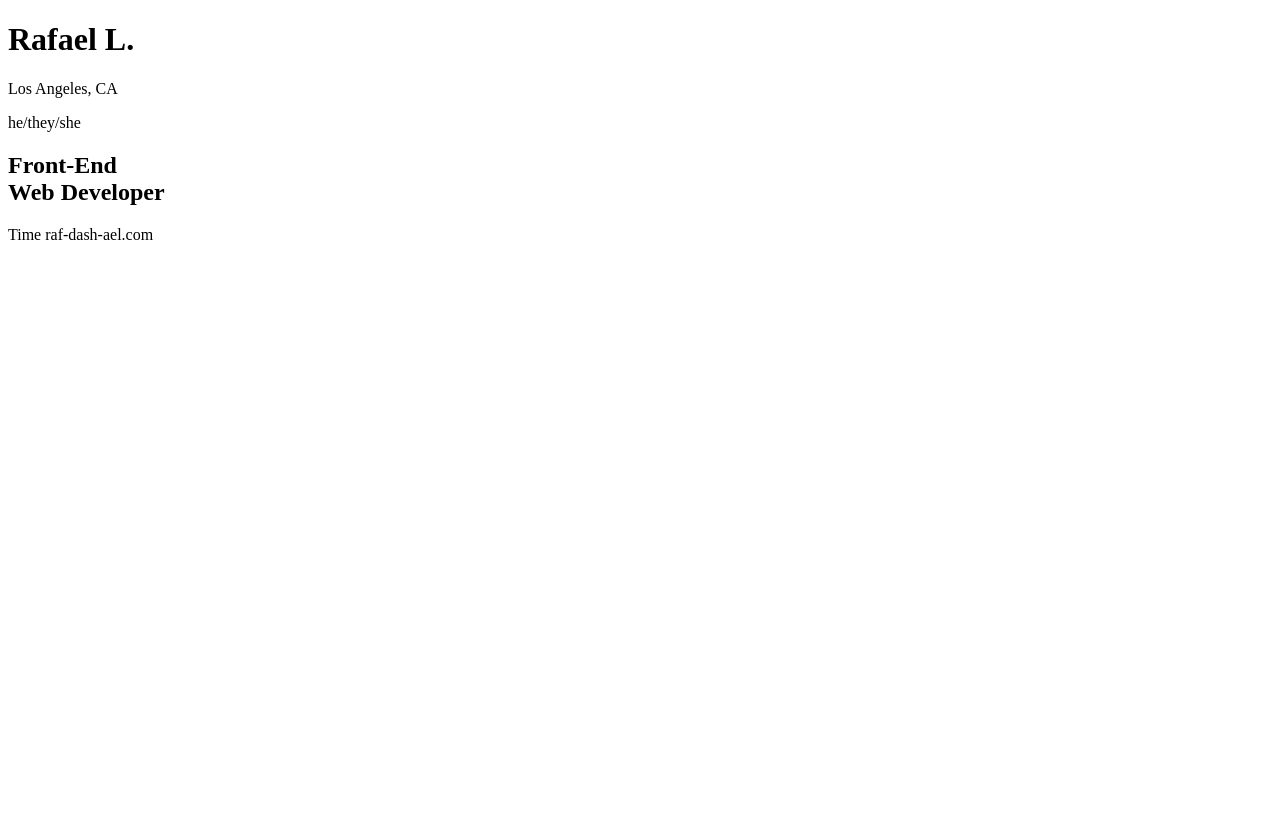
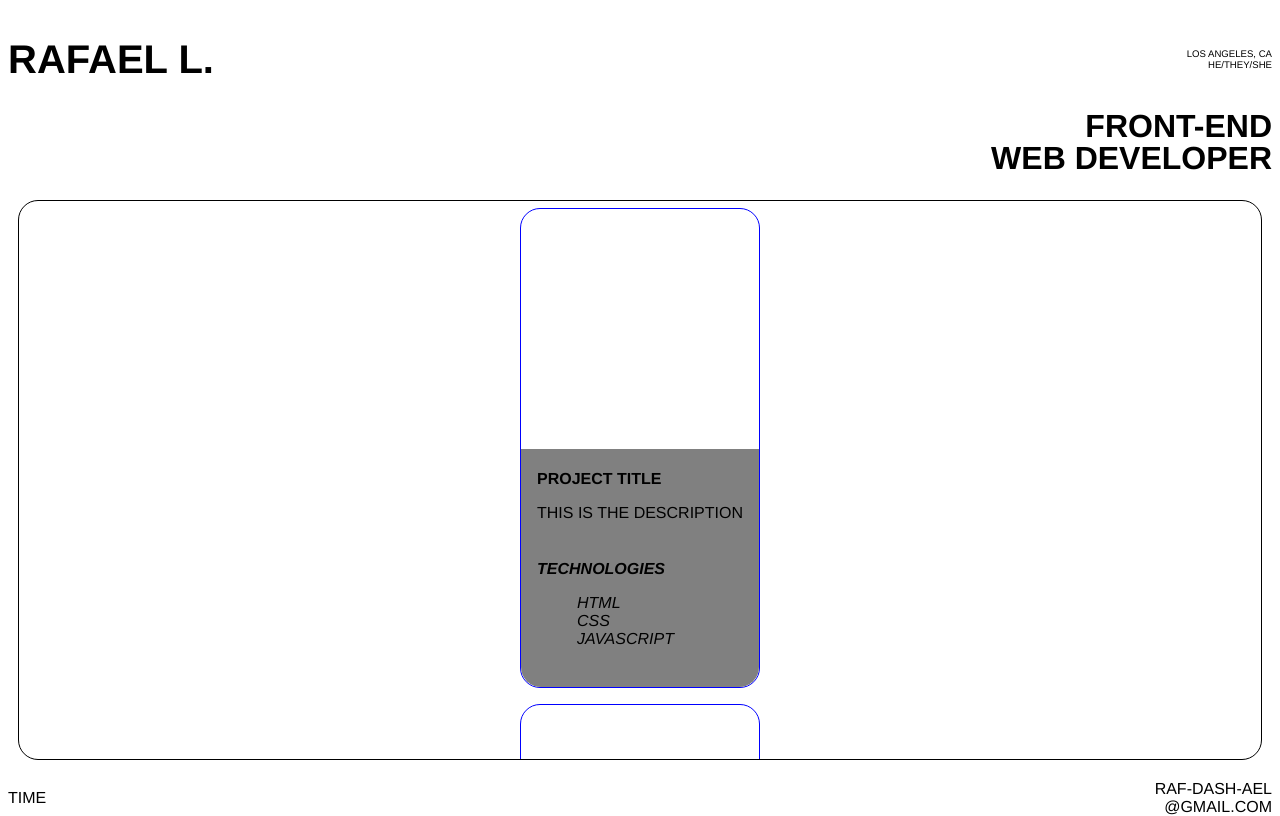
Before and after one commit to raf-l8bloomer/fewd-portfolio, a plain HTML site: page index.html in a window 1280 px wide. Drawn offline with Linux system fonts and the light colour scheme.

Commit message:
Added base css

```diff
--- a/index.html
+++ b/index.html
@@ -5,30 +5,90 @@
     <meta charset="UTF-8">
     <meta name="viewport" content="width=device-width, initial-scale=1.0">
     <title>Front End Web Development Portfolio</title>
+    <link rel="stylesheet" href="styles.css">
 </head>
 
 <body>
-    <header>
-        <h1>Rafael L.</h1>
-        <p>Los Angeles, CA</p>
-        <p>he/they/she</p>
-        <h2>Front-End<br>
+    <header class="header">
+        <h1 id="name">Rafael L.</h1>
+        <p2 id="info">Los Angeles, CA<br>
+            he/they/she</p2>
+        <h2 id="title">Front-End<br>
             Web Developer
         </h2>
     </header>
     <section class="project-container">
-        <div class="projects">
-
+        <div class="project-card">
+            <div class="img-container">
+                <img class="project-image">
+            </div>
+            <div class="description-container">
+                <div class="description">
+                    <div class="project">
+                        <h4>Project Title</h4>
+                        <p>This is the description</p>
+                    </div>
+                </div>
+                <div class="technologies">
+                    <h4><em>Technologies</em></h4>
+                    <ul class="skills">
+                        <li><em>HTML</em></li>
+                        <li><em>CSS</em></li>
+                        <li><em>Javascript</em></li>
+                    </ul>
+                </div>
+            </div>
+        </div>
+        <div class="project-card">
+            <div class="img-container">
+                <img class="project-image">
+            </div>
+            <div class="description-container">
+                <div class="description">
+                    <div class="project">
+                        <h4>Project Title</h4>
+                        <p>This is the description</p>
+                    </div>
+                </div>
+                <div class="technologies">
+                    <h4><em>Technologies</em></h4>
+                    <ul class="skills">
+                        <li><em>HTML</em></li>
+                        <li><em>CSS</em></li>
+                        <li><em>Javascript</em></li>
+                    </ul>
+                </div>
+            </div>
+        </div>
+        <div class="project-card">
+            <div class="img-container">
+                <img class="project-image">
+            </div>
+            <div class="description-container">
+                <div class="description">
+                    <div class="project">
+                        <h4>Project Title</h4>
+                        <p>This is the description</p>
+                    </div>
+                </div>
+                <div class="technologies">
+                    <h4><em>Technologies</em></h4>
+                    <ul class="skills">
+                        <li><em>HTML</em></li>
+                        <li><em>CSS</em></li>
+                        <li><em>Javascript</em></li>
+                    </ul>
+                </div>
+            </div>
         </div>
     </section>
 
-    <footer>
+    <footer class="footer">
         <div class="social-links">
-
         </div>
-        <div class="footer">
+        <div class="footer-2">
             <p2 id="time">Time</p2>
-            <p3 id="email">raf-dash-ael.com</p3>
+            <p2 id="email">raf-dash-ael<br>@gmail.com</p2>
         </div>
 
     </footer>
--- /dev/null
+++ b/styles.css
@@ -0,0 +1,145 @@
+* {
+    font-family: 'Helvetica', 'Arial', sans-serif;
+    text-transform: uppercase;
+    box-sizing: border-box;
+}
+
+h1 {
+    font-size: 2.5rem;
+    font-weight: 900;
+    line-height: 3rem;
+}
+
+h2 {
+    font-size: 2rem;
+    font-weight: 900;
+    line-height: 2rem;
+}
+
+h3 {
+    font-size: 0.8rem;
+    font-weight: 400;
+    line-height: 1rem;
+}
+
+h4 {
+    margin-bottom: 0;
+}
+
+p {
+    font-size: 1rem;
+}
+
+ul {
+    list-style-type: none;
+
+}
+
+li {
+    text-align: left;
+}
+
+body {
+    height: 100vh;
+}
+
+/* HEADER */
+
+.header {
+    display: flex;
+    /* flex-direction: row; */
+    flex-flow: row wrap;
+    align-items: center;
+
+}
+
+#name {
+    width: 70%;
+}
+
+#info {
+    width: 30%;
+    font-size: 0.6rem;
+    text-align: right;
+}
+
+#title {
+    text-align: right;
+    margin-left: auto;
+    padding-top: 0;
+    margin-top: 0;
+}
+
+.project-container {
+    border: 1px solid black;
+    border-radius: 20px;
+    margin: 0 10px 20px 10px;
+    display: flex;
+    flex-direction: column;
+    justify-content: center;
+    align-items: center;
+    gap: 1rem;
+    max-height: 70%;
+    overflow-x: hidden;
+    overflow-y: scroll;
+
+
+}
+
+.project-card {
+    border: 1px solid blue;
+    border-radius: 20px;
+    margin: 0 2em;
+    min-height: 30em;
+    min-width: 10em;
+    max-width: 50em;
+    display: flex;
+    flex-direction: column;
+    position: relative;
+    top: 29em;
+
+}
+
+.img-container {
+    height: 15em;
+    max-height: 15em;
+}
+
+.description-container {
+    display: flex;
+    flex-direction: column;
+    flex-grow: 1;
+    padding: 0 1em;
+    background-color: grey;
+    border-bottom-left-radius: 20px;
+    border-bottom-right-radius: 20px;
+    overflow: hidden
+}
+
+
+
+
+/* FOOTER */
+
+.footer {
+    margin-top: auto;
+}
+
+.footer-2 {
+    display: flex;
+    flex-direction: row;
+    /* margin-top: auto; */
+    gap: 20px;
+    align-items: center;
+}
+
+#time {
+    text-align: left;
+    margin-right: auto;
+}
+
+#email {
+    text-align: right;
+    margin-left: auto;
+    /* font-size: 0.rem; */
+}
```
